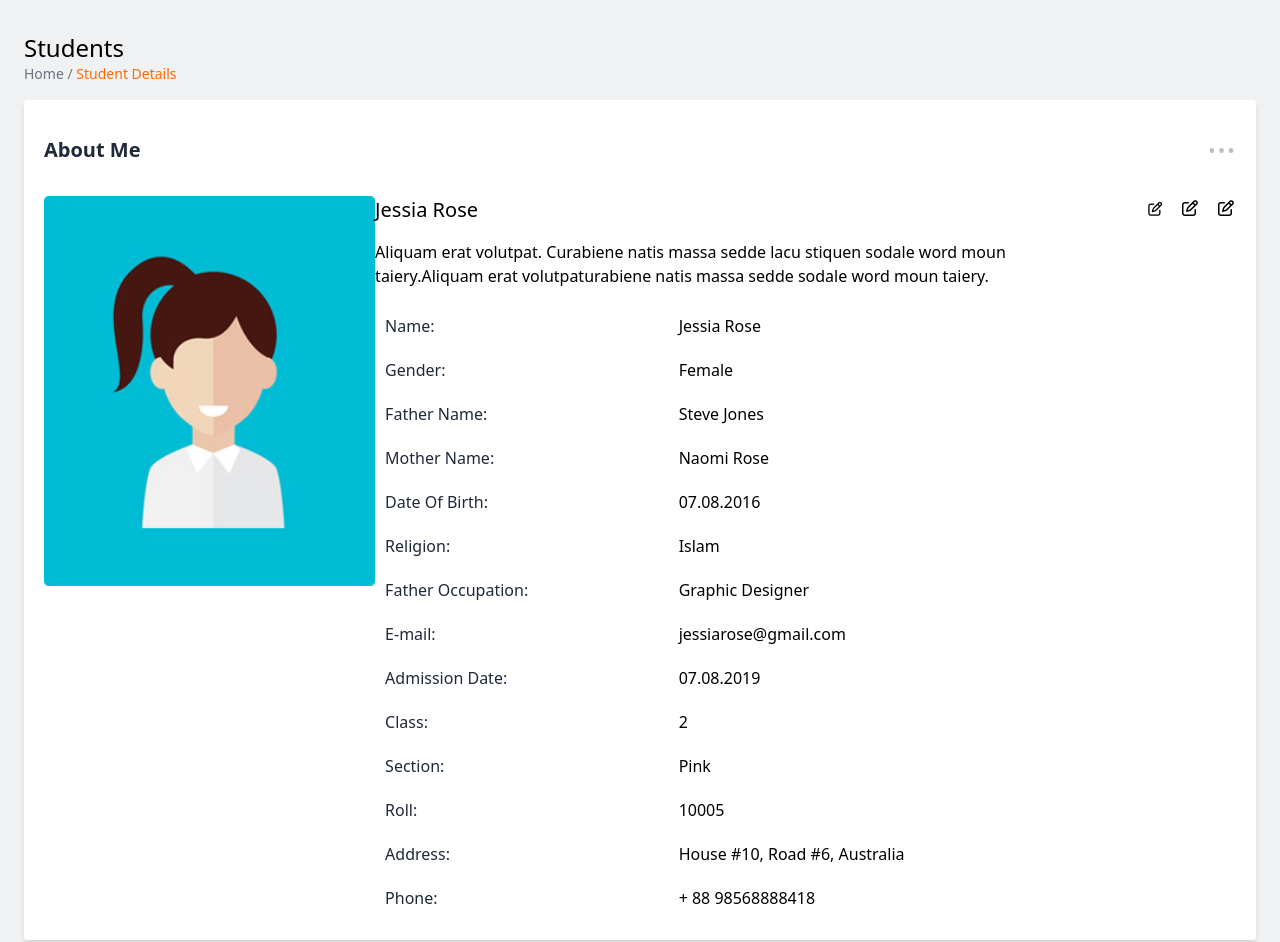
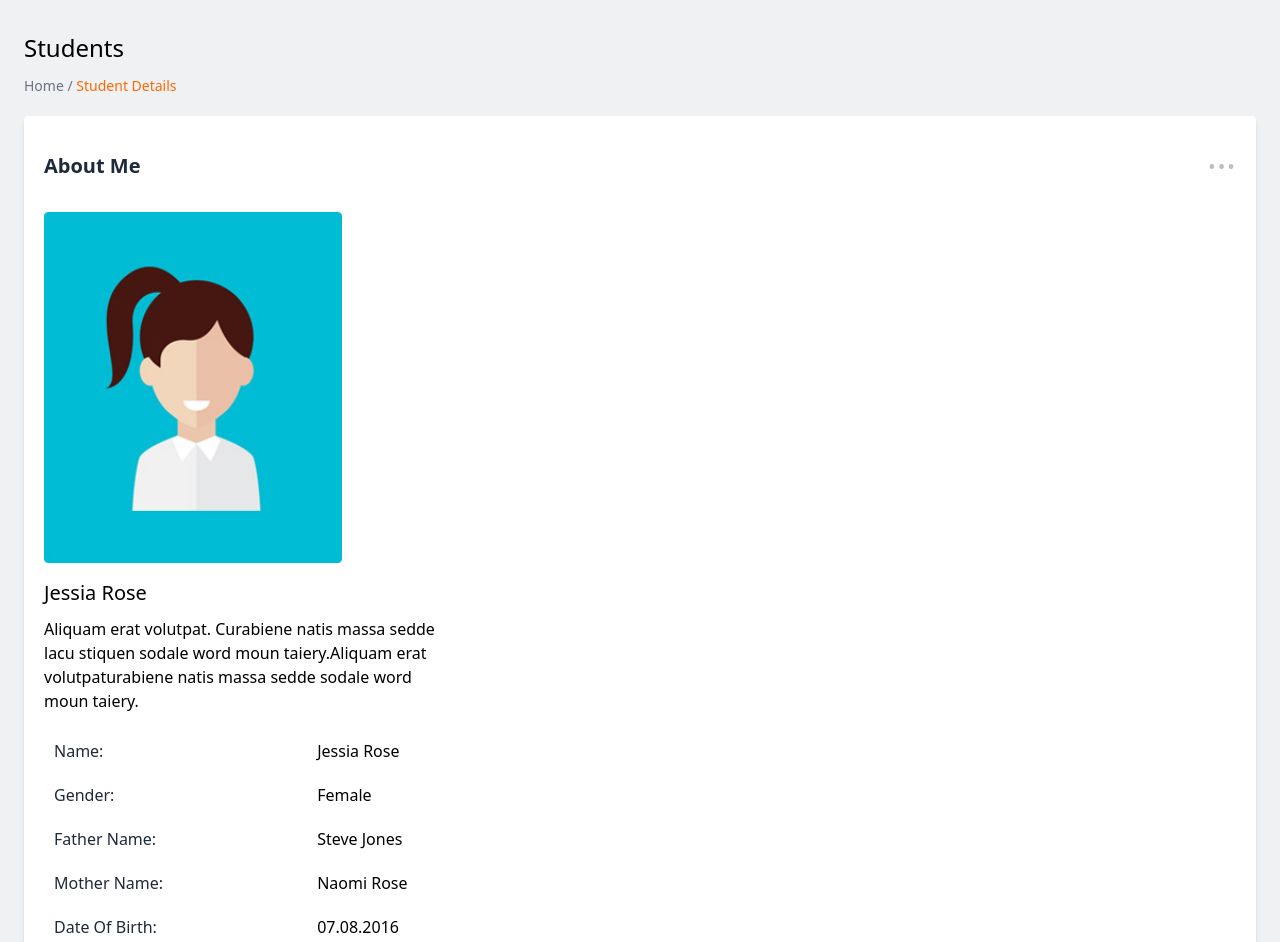
Before and after one commit to shajalal07s/tailwindcss-01, a website: page src/deatils.html in a window 1280 px wide. Shown: the top 942 px of the page. Drawn offline with Linux system fonts and the light colour scheme.

Commit message:
last update in 6:30

```diff
--- a/src/deatils.html
+++ b/src/deatils.html
@@ -8,7 +8,7 @@
    <link rel="stylesheet" href="/src/output.css">
    <link rel="stylesheet" href="https://cdnjs.cloudflare.com/ajax/libs/font-awesome/7.0.0/css/all.min.css"
       integrity="sha512-DxV+EoADOkOygM4IR9yXP8Sb2qwgidEmeqAEmDKIOfPRQZOWbXCzLC6vjbZyy0vPisbH2SyW27+ddLVCN+OMzQ=="
-      crossorigin="anonymous" referrerpolicy="no-referrer"/>
+      crossorigin="anonymous" referrerpolicy="no-referrer" />
 
 </head>
 
@@ -19,11 +19,13 @@
 
       <!-- Breadcrumb -->
 
+      <div class="flex flex-col gap-3 mb-5">
          <div>
             <h3 class="text-2xl text-black">Students</h3>
          </div>
-      <div class="text-sm text-gray-500 mb-4">
+         <div class="text-sm text-gray-500 ">
             Home / <span class="text-orange-500">Student Details</span>
+         </div>
       </div>
 
       <!-- Student Details Card -->
@@ -38,10 +40,10 @@
 
          <!-- Main Card -->
 
-         <div class="w-full main flex flex-row justify-start items-start">
+         <div class="w-full main gap-8 flex flex-row md:flex-col md:gap-4 justify-start items-start">
 
             <!-- Student Image and Details -->
-            <div class="flex w-1/3 items-center gap-4">
+            <div class="flex w-1/4 items-center gap-4">
                <img src="/image/student1.jpg" alt="Student Image" class="w-full h-full object-cover">
             </div>
 
@@ -49,12 +51,15 @@
 
             <!-- Student Details -->
 
-            <div class="flex flex-col w-2/3 justify-start items-start gap-4">
+            <div class="flex flex-col w-2/4 justify-start items-start gap-4">
+
+               <div class="w-2/3">
                   <h3 class="text-xl font-medium">Jessia Rose</h3>
-               <p>Aliquam erat volutpat. Curabiene natis massa sedde lacu
+                  <p class="mt-2.5">Aliquam erat volutpat. Curabiene natis massa sedde lacu
                      stiquen sodale word moun taiery.Aliquam erat volutpaturabiene
                      natis massa sedde sodale word moun taiery.
                   </p>
+               </div>
 
                <!-- Name and Detalis -->
 
@@ -209,16 +214,16 @@
                <!-- Icon  -->
 
                <div class="icon flex gap-4">
-                  <div>
-                     <i class="far fa-edit  text-sm font-medium text-"></i>
+                  <div class="py-1.5 px-3 bg-[#f0f1f3] rounded text-center">
+                     <i class="far fa-edit  text-sm font-medium text-[#646464] pb-2"></i>
                   </div>
 
-                  <div>
-                     <i class="far fa-edit"></i>
+                  <div class="py-1.5 px-3 bg-[#f0f1f3] rounded text-center">
+                     <i class="fas fa-print  text-sm font-medium text-[#646464] pb-2"></i>
                   </div>
 
-                  <div>
-                     <i class="far fa-edit"></i>
+                  <div class="py-1.5 px-3 bg-[#f0f1f3] rounded text-center">
+                     <i class="fas fa-download  text-sm font-medium text-[#646464] pb-2"></i>
                   </div>
                </div>
 
```
Also changed, not shown: src/output.css. Lines whose indentation alone changed are shown as unchanged.
